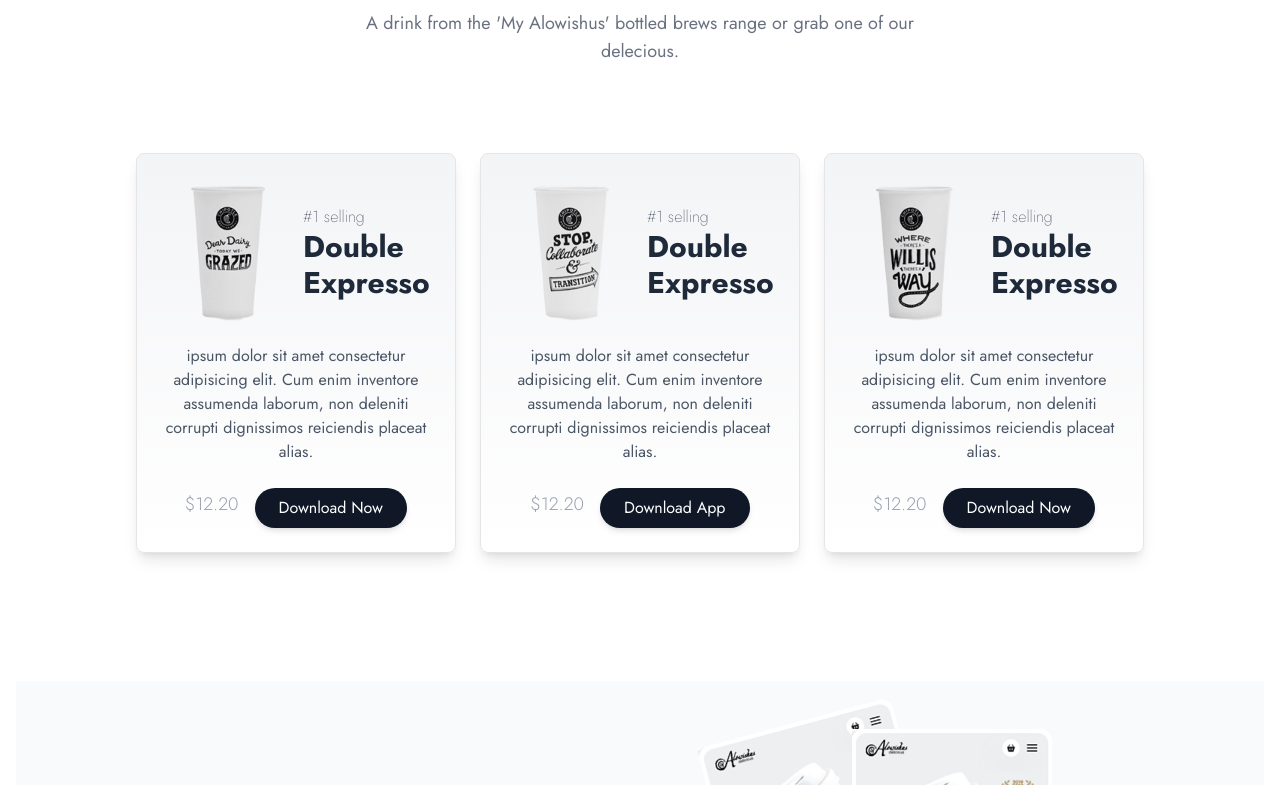
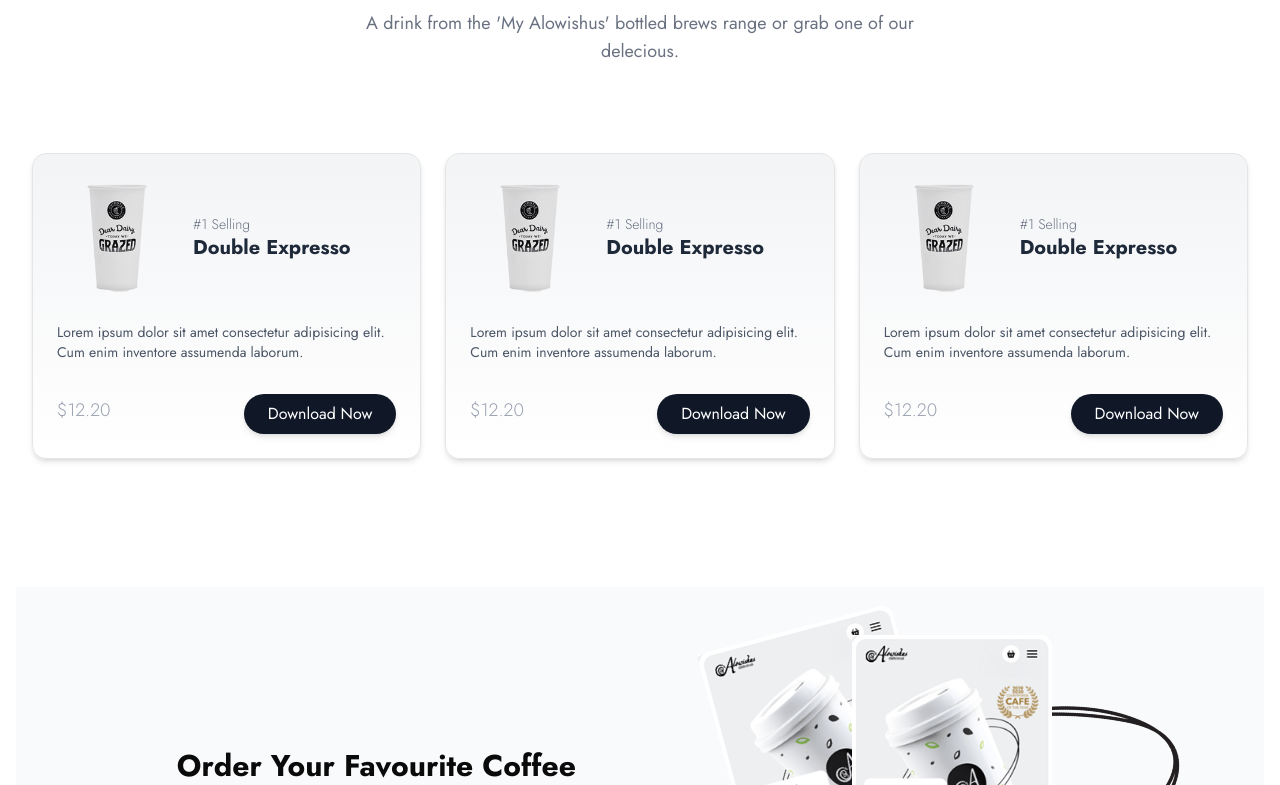
Before and after one commit to gaurab-magar/coffee-shop, a Next.js app: page / in a window 1280 px wide. Shown: the part 1775-2560 px from the top of the page. Built offline with nearby package versions, Linux system fonts and the light colour scheme.

Commit message:
mobile responsive implemented succesfully nearly finished

```diff
--- a/app/_components/BestSelling.jsx
+++ b/app/_components/BestSelling.jsx
@@ -9,67 +9,70 @@ const BestSelling = () => {
     <Layout>
         <div className='bg-white py-8 flex flex-col items-center justify-center gap-4'>
                 <Title title="Best Selling Coffee" desc="A drink from the 'My Alowishus' bottled brews range or grab one of our delecious."/>
-                <div className='grid sm:grid-cols-1 md:grid-cols-3 gap-6 mx-auto p-4 my-4 w-10/12'>
-                    <div className="py-6 px-4 flex flex-col items-center justify-center gap-4 border border-neutral-200 rounded-md shadow-lg bg-gradient-to-b from-gray-100 to-white transition-transform hover:scale-105 hover:shadow-xl duration-300">
-                        <div className='flex items-center justify-center'>
+                <div className="grid grid-cols-1 sm:grid-cols-2 lg:grid-cols-3 gap-6 px-4 py-8 w-full max-w-7xl mx-auto">
+                    <div className="p-6 flex flex-col gap-6 border border-neutral-200 rounded-xl shadow-md bg-gradient-to-b from-gray-100 to-white hover:scale-105 hover:shadow-xl transition-transform duration-300">
+                        <div className="flex flex-col sm:flex-row items-center gap-4">
                         <Image
                             alt="Sweet coffee"
                             src="/coffee/mid1.png"
-                                width={150}
-                                height={150}
+                            width={120}
+                            height={120}
+                            className="object-contain"
                         />
-                            <div>
-                                <p className='text-gray-600 font-extralight'>#1 selling</p>
-                                <h2 className='text-gray-800 text-3xl font-bold text-start'>Double Expresso</h2>
+                        <div className="text-center sm:text-left">
+                            <p className="text-sm text-gray-500 font-light">#1 Selling</p>
+                            <h2 className="text-xl font-bold text-gray-800">Double Expresso</h2>
                         </div>
                         </div>
-                        <p className="text-center text-gray-600 px-2">
-                        ipsum dolor sit amet consectetur adipisicing elit. Cum enim inventore assumenda laborum, non deleniti corrupti dignissimos reiciendis placeat alias.
+                        <p className="text-sm text-gray-600 text-center sm:text-left">
+                        Lorem ipsum dolor sit amet consectetur adipisicing elit. Cum enim inventore assumenda laborum.
                         </p>
-                        <div className='flex gap-4 items-center'>
-                        <h1 className='text-lg text-gray-400 font-light'>$12.20</h1>
+                        <div className="flex flex-col sm:flex-row justify-between items-center gap-4">
+                        <h1 className="text-lg text-gray-400 font-light">$12.20</h1>
                         <Button label="Download Now" />
                         </div>
                     </div>
-                    <div className="py-6 px-4 flex flex-col items-center justify-center gap-4 border border-neutral-200 rounded-md shadow-lg bg-gradient-to-b from-gray-100 to-white transition-transform hover:scale-105 hover:shadow-xl duration-300">
-                        <div className='flex items-center justify-center'>
+                    <div className="p-6 flex flex-col gap-6 border border-neutral-200 rounded-xl shadow-md bg-gradient-to-b from-gray-100 to-white hover:scale-105 hover:shadow-xl transition-transform duration-300">
+                        <div className="flex flex-col sm:flex-row items-center gap-4">
                         <Image
                             alt="Sweet coffee"
-                                src="/coffee/mid2.png"
-                                width={150}
-                                height={150}
+                            src="/coffee/mid1.png"
+                            width={120}
+                            height={120}
+                            className="object-contain"
                         />
-                            <div>
-                                <p className='text-gray-600 font-extralight'>#1 selling</p>
-                                <h2 className='text-gray-800 text-3xl font-bold text-start'>Double Expresso</h2>
+                        <div className="text-center sm:text-left">
+                            <p className="text-sm text-gray-500 font-light">#1 Selling</p>
+                            <h2 className="text-xl font-bold text-gray-800">Double Expresso</h2>
                         </div>
                         </div>
-                        <p className="text-center text-gray-600 px-2">
-                        ipsum dolor sit amet consectetur adipisicing elit. Cum enim inventore assumenda laborum, non deleniti corrupti dignissimos reiciendis placeat alias.
+                        <p className="text-sm text-gray-600 text-center sm:text-left">
+                        Lorem ipsum dolor sit amet consectetur adipisicing elit. Cum enim inventore assumenda laborum.
                         </p>
-                        <div className='flex gap-4 items-center'>
-                        <h1 className='text-lg text-gray-400 font-light'>$12.20</h1>
-                        <Button label="Download App" />
+                        <div className="flex flex-col sm:flex-row justify-between items-center gap-4">
+                        <h1 className="text-lg text-gray-400 font-light">$12.20</h1>
+                        <Button label="Download Now" />
                         </div>
                     </div>
-                    <div className="py-6 px-4 flex flex-col items-center justify-center gap-4 border border-neutral-200 rounded-md shadow-lg bg-gradient-to-b from-gray-100 to-white transition-transform hover:scale-105 hover:shadow-xl duration-300">
-                        <div className='flex items-center justify-center'>
+                    <div className="p-6 flex flex-col gap-6 border border-neutral-200 rounded-xl shadow-md bg-gradient-to-b from-gray-100 to-white hover:scale-105 hover:shadow-xl transition-transform duration-300">
+                        <div className="flex flex-col sm:flex-row items-center gap-4">
                         <Image
                             alt="Sweet coffee"
-                                src="/coffee/mid3.png"
-                                width={150}
-                                height={150}
+                            src="/coffee/mid1.png"
+                            width={120}
+                            height={120}
+                            className="object-contain"
                         />
-                            <div>
-                                <p className='text-gray-600 font-extralight'>#1 selling</p>
-                                <h2 className='text-gray-800 text-3xl font-bold text-start'>Double Expresso</h2>
+                        <div className="text-center sm:text-left">
+                            <p className="text-sm text-gray-500 font-light">#1 Selling</p>
+                            <h2 className="text-xl font-bold text-gray-800">Double Expresso</h2>
                         </div>
                         </div>
-                        <p className="text-center text-gray-600 px-2">
-                        ipsum dolor sit amet consectetur adipisicing elit. Cum enim inventore assumenda laborum, non deleniti corrupti dignissimos reiciendis placeat alias.
+                        <p className="text-sm text-gray-600 text-center sm:text-left">
+                        Lorem ipsum dolor sit amet consectetur adipisicing elit. Cum enim inventore assumenda laborum.
                         </p>
-                        <div className='flex gap-4 items-center'>
-                        <h1 className='text-lg text-gray-400 font-light'>$12.20</h1>
+                        <div className="flex flex-col sm:flex-row justify-between items-center gap-4">
+                        <h1 className="text-lg text-gray-400 font-light">$12.20</h1>
                         <Button label="Download Now" />
                         </div>
                     </div>
--- a/app/_components/InstantSection.jsx
+++ b/app/_components/InstantSection.jsx
@@ -12,7 +12,7 @@ const InstantSection = () => {
                 <Image alt='img' src='/coffee/coffee-banner.png' width={200} height={200} className='absolute z-10 -rotate-[15deg] translate-x-[-50%] translate-y-[-3%]' />
                 <Image alt='img' src='/coffee/coffee-banner.png' width={200} height={200} className='relative z-20' />
             </div>
-            <div className='flex flex-col md:items-end sm:items-center justify-center p-6 sm:px-4 md:px-16 gap-4 '>
+            <div className='flex flex-col md:items-end sm:items-center justify-center p-6 sm:px-4 md:px-16 gap-4 sm:text-center'>
                 <h1 className='text-3xl font-bold'>Order Your Favourite Coffee</h1>
                 <p className='text-lg text-gray-600'>Lorem ipsum dolor sit amet, consectetur adipiscing elit. Sed sit Lorem ipsum, dolor sit amet consectetur adipisicing elit. Autem vel nostrum nemo maxime odit alias eligendi dolorum unde recusandae voluptas.</p>
                 <Button label="Order Now" />
--- a/app/_components/Testimonials.jsx
+++ b/app/_components/Testimonials.jsx
@@ -18,7 +18,7 @@ const Testimonails = () => {
         <Title title="What Our Clients Say" desc="Don't just take our word for it. Here's what our clients have to say about their experience."/>
       <div className="grid grid-cols-1 md:grid-cols-2 gap-8 px-6 py-16 items-center">
         {/* Swiper Section */}
-        <div className="flex justify-center">
+        <div className="flex justify-center items-center px-6">
           <Swiper
             effect={'cards'}
             grabCursor={true}
@@ -31,7 +31,7 @@ const Testimonails = () => {
             className="w-[300px] h-[400px]"
           >
               <SwiperSlide>
-                <div className="py-6 px-4 flex flex-col items-center justify-center gap-4 border border-neutral-200 rounded-xl shadow-lg bg-gradient-to-b from-gray-100 to-white transition-transform hover:scale-105 hover:shadow-xl duration-300 h-full">
+                <div className="py-6 mx-8 flex flex-col items-center justify-center gap-4 border border-neutral-200 rounded-xl shadow-lg bg-gradient-to-b from-gray-100 to-white transition-transform hover:scale-105 hover:shadow-xl duration-300 h-full">
                   <Image
                     alt="Sweet coffee"
                     src="/coffee/man.png"
```
Lines whose indentation alone changed are shown as unchanged.
